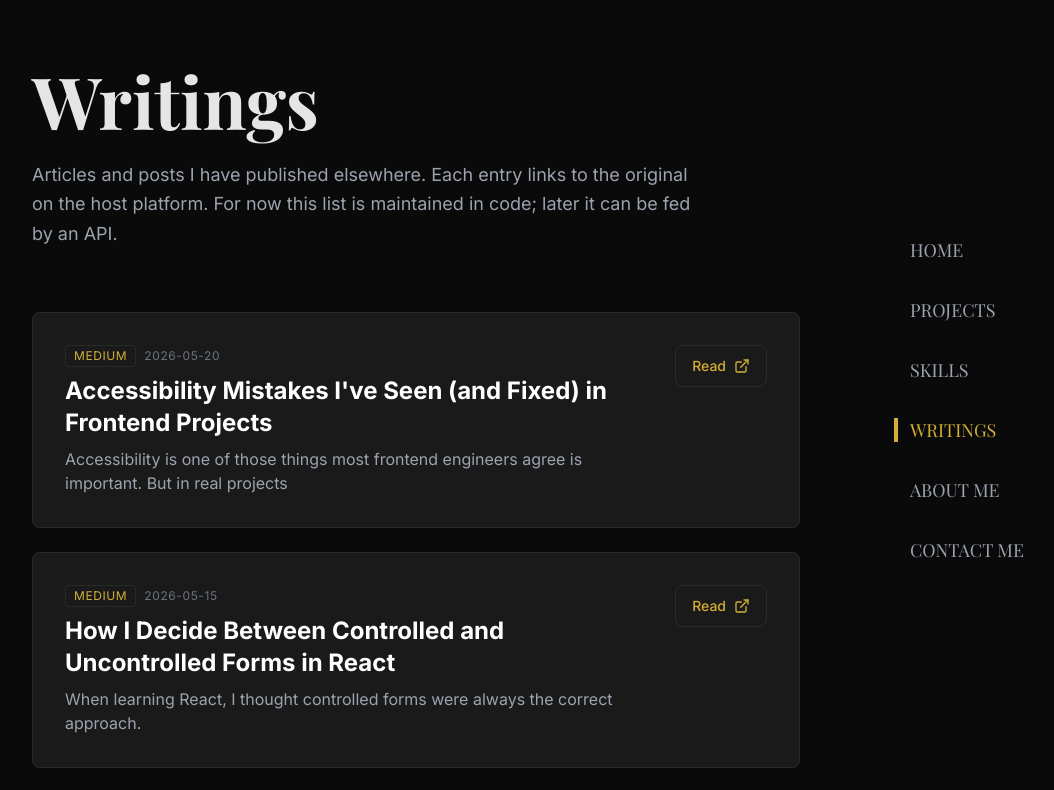
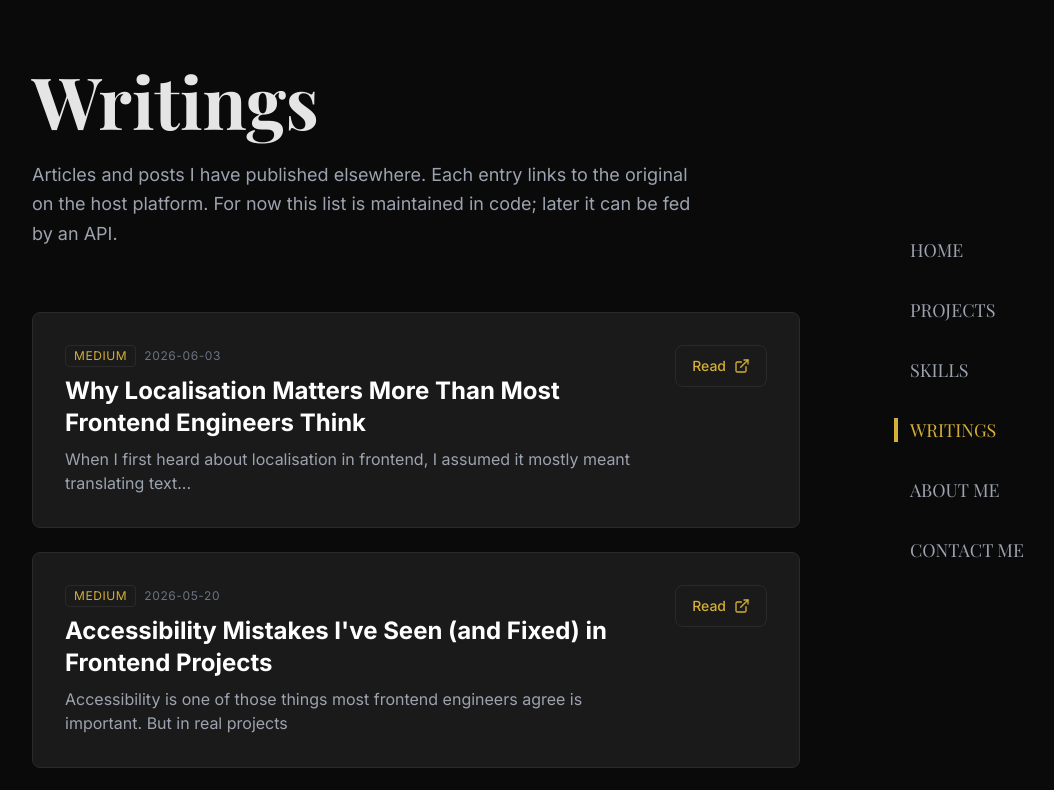
Before and after one commit to mhizsean/sean-portfolio, a Next.js app: page /writings in a window 1280 px wide. Shown: the top 790 px of the page, without its empty margins (224-1278 px from the left). Built offline with nearby package versions, Linux system fonts and the light colour scheme; a web font is replaced by a local one.

Commit message:
Add new writing entry on the importance of localisation for frontend engineers

```diff
--- a/data/writings.ts
+++ b/data/writings.ts
@@ -45,5 +45,14 @@ export const writings: Writing[] = [
     excerpt:
       "Accessibility is one of those things most frontend engineers agree is important. But in real projects",
     source: "medium",
-  }
+  },
+  {
+    id: "5",
+    title: "Why Localisation Matters More Than Most Frontend Engineers Think",
+    href: "https://medium.com/@mhizsean/why-localisation-matters-more-than-most-frontend-engineers-think-872d6f9a5dc6",
+    publishedAt: "2026-06-03",
+    excerpt:
+      "When I first heard about localisation in frontend, I assumed it mostly meant translating text...",
+    source: "medium",
+  },
 ];
```
